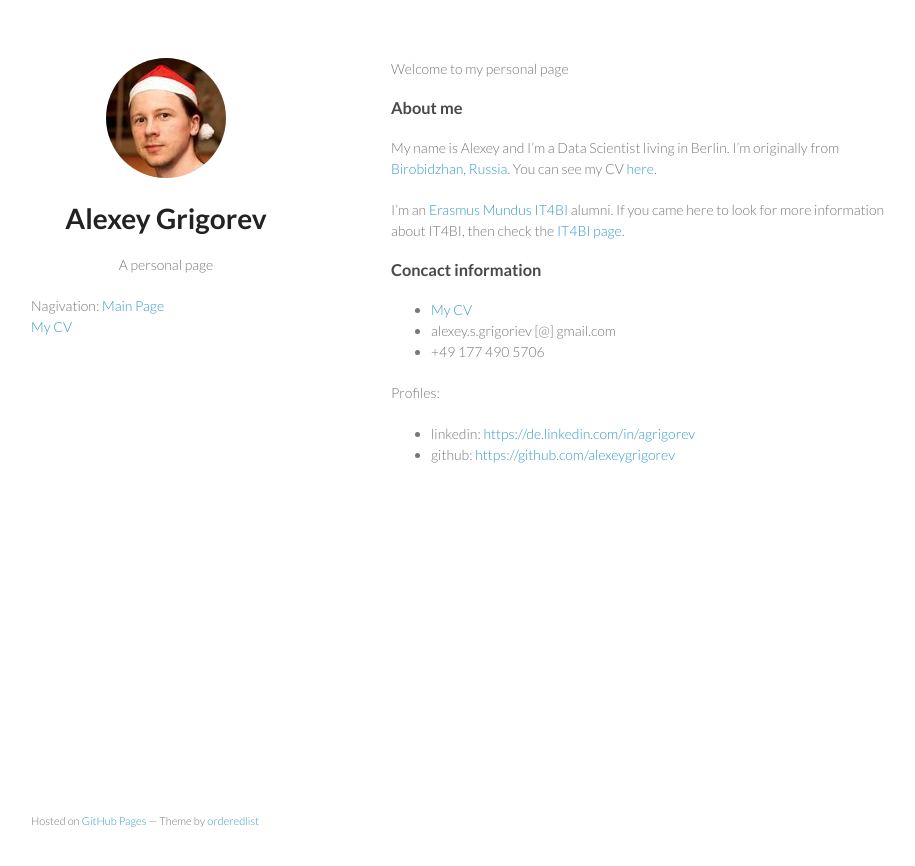
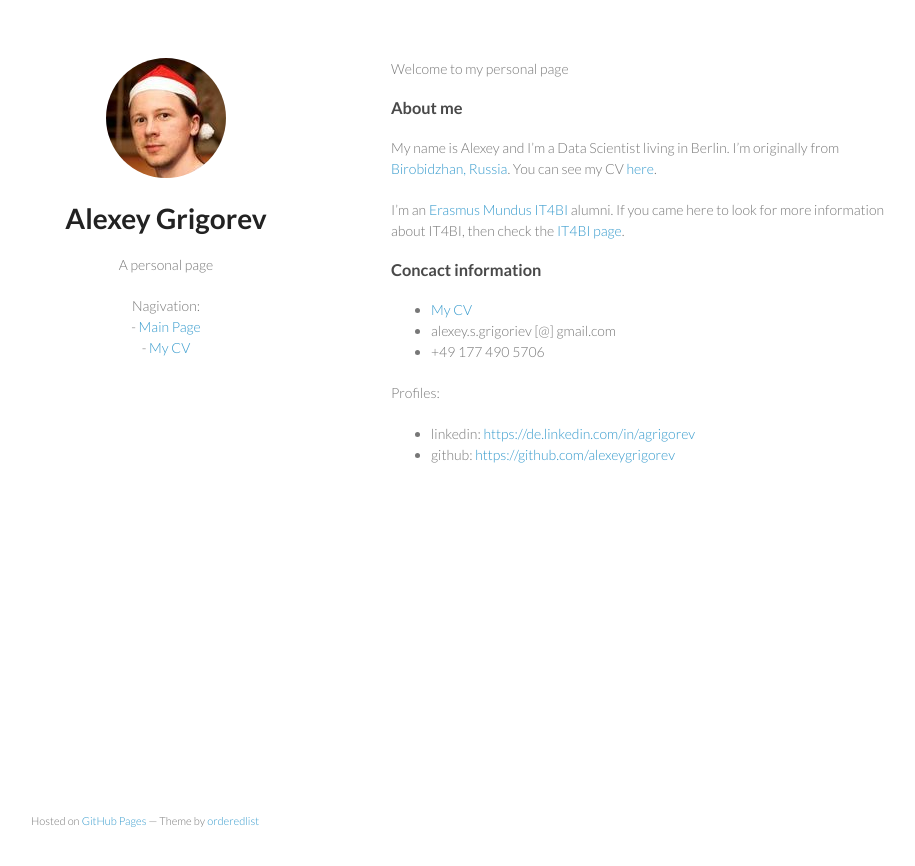
Before and after one commit to alexeygrigorev/alexeygrigorev.github.io, a Jekyll site: the page built from index.md, in a window 1280 px wide. Shown: the top 866 px of the page, without its empty margins (179-1094 px from the left). Built offline with Jekyll 4.4.1, drawn with Linux system fonts in a browser that asks for light colours.

Commit message:
Update default.html

```diff
--- a/_layouts/default.html
+++ b/_layouts/default.html
@@ -1,10 +1,9 @@
 <!doctype html>
-<html>
+<html lang="en">
   <head>
     <meta charset="utf-8">
     <meta http-equiv="X-UA-Compatible" content="chrome=1">
     <title>{{ page.title }}</title>
-
     <link rel="stylesheet" href="stylesheets/styles.css">
     <link rel="stylesheet" href="stylesheets/github-light.css">
     <meta name="viewport" content="width=device-width, initial-scale=1, user-scalable=no">
@@ -15,14 +14,14 @@
   <body>
     <div class="wrapper">
       <header>
-        <span align="center">
+        <center>
           <p><img src="/imgs/me.jpg" style="border-radius: 50%;"/></p>
           <h1>Alexey Grigorev</h1>
           <p>A personal page</p>
         </span>
-        <p>Nagivation:
-          <a href='/'>Main Page</a><br/>
-          <a href='/cv'>My CV</a><br/>
+        <p>Nagivation:<br/>
+          - <a href='/'>Main Page</a><br/>
+          - <a href='/cv'>My CV</a><br/>
         </p>
       </header>
       <section>
@@ -43,6 +42,5 @@
         pageTracker._trackPageview();
       } catch(err) {}
     </script>
-
   </body>
 </html>
```
